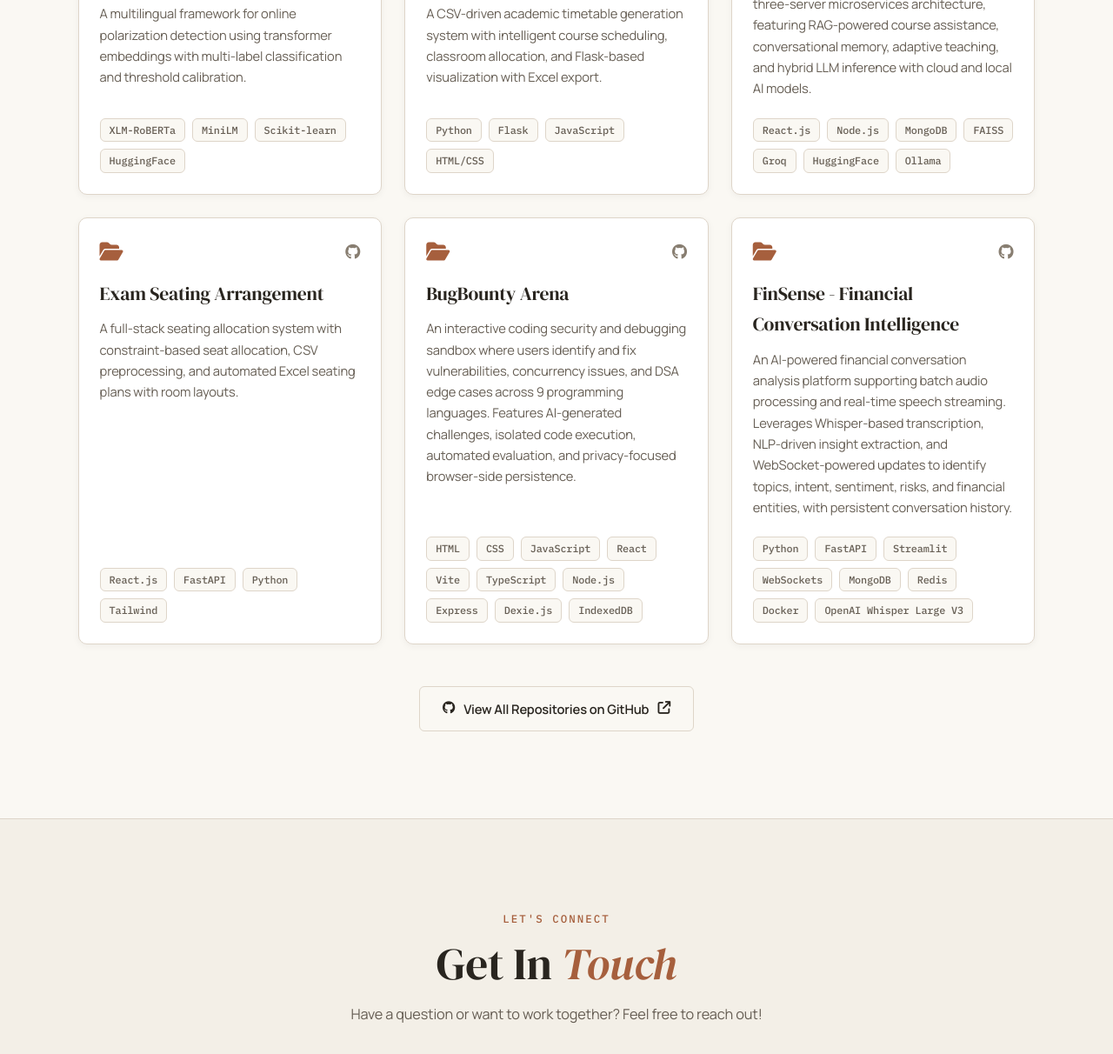
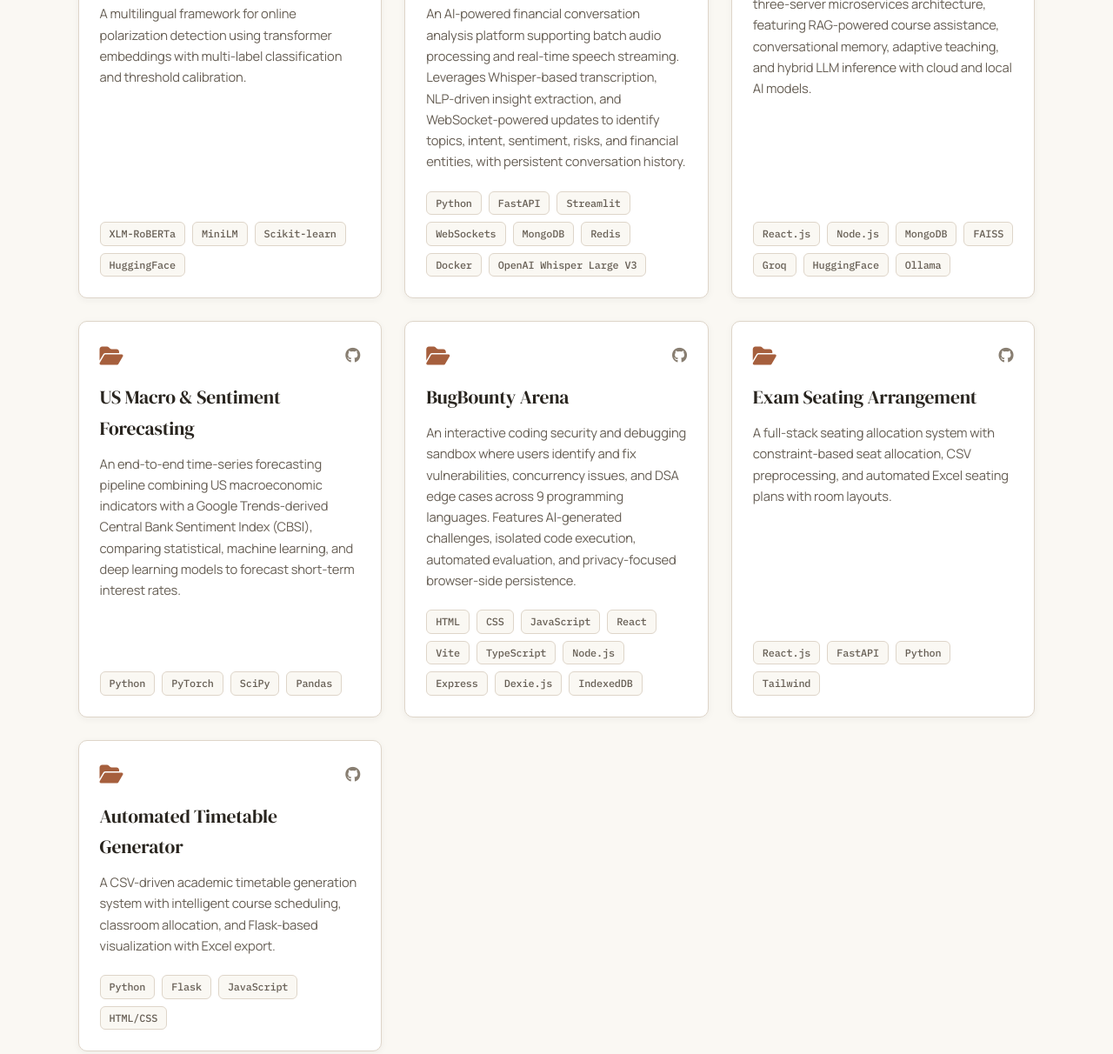
Before and after one commit to rishita7558/Portfolio, a plain HTML site: page index.html in a window 1280 px wide. Shown: the part 4514-5726 px from the top of the page at 87% size. Drawn offline with nearby package versions, Linux system fonts and the light colour scheme.

Commit message:
feat: add US Macro & Sentiment Forecasting project and reorder projects

```diff
--- a/index.html
+++ b/index.html
@@ -518,20 +518,25 @@
                     <div class="project-card-header">
                         <i class="fa-solid fa-folder-open folder-icon"></i>
                         <div class="project-card-links">
-                            <a href="https://github.com/rishita7558/timetable-generator-Logic-Beyond" target="_blank"
-                                rel="noopener noreferrer" aria-label="GitHub link"><i
-                                    class="fa-brands fa-github"></i></a>
+                            <a href="https://github.com/rishita7558" target="_blank" rel="noopener noreferrer"
+                                aria-label="GitHub link"><i class="fa-brands fa-github"></i></a>
                         </div>
                     </div>
                     <div class="project-card-body">
-                        <h3>Automated Timetable Generator</h3>
-                        <p>A CSV-driven academic timetable generation system with intelligent course scheduling,
-                            classroom allocation, and Flask-based visualization with Excel export.</p>
+                        <h3>FinSense - Financial Conversation Intelligence</h3>
+                        <p>An AI-powered financial conversation analysis platform supporting batch audio processing and
+                            real-time speech streaming. Leverages Whisper-based transcription, NLP-driven insight
+                            extraction, and WebSocket-powered updates to identify topics, intent, sentiment, risks, and
+                            financial entities, with persistent conversation history.</p>
                         <div class="project-card-tags">
                             <span>Python</span>
-                            <span>Flask</span>
-                            <span>JavaScript</span>
-                            <span>HTML/CSS</span>
+                            <span>FastAPI</span>
+                            <span>Streamlit</span>
+                            <span>WebSockets</span>
+                            <span>MongoDB</span>
+                            <span>Redis</span>
+                            <span>Docker</span>
+                            <span>OpenAI Whisper Large V3</span>
                         </div>
                     </div>
                 </div>
@@ -568,20 +573,21 @@
                     <div class="project-card-header">
                         <i class="fa-solid fa-folder-open folder-icon"></i>
                         <div class="project-card-links">
-                            <a href="https://github.com/rishita7558/Seating-Arrangement" target="_blank"
-                                rel="noopener noreferrer" aria-label="GitHub link"><i
+                            <a href="https://github.com/rishita7558/Central-Bank-Interest-Rate-Policy-Prediction"
+                                target="_blank" rel="noopener noreferrer" aria-label="GitHub link"><i
                                     class="fa-brands fa-github"></i></a>
                         </div>
                     </div>
                     <div class="project-card-body">
-                        <h3>Exam Seating Arrangement</h3>
-                        <p>A full-stack seating allocation system with constraint-based seat allocation, CSV
-                            preprocessing, and automated Excel seating plans with room layouts.</p>
+                        <h3>US Macro & Sentiment Forecasting</h3>
+                        <p>An end-to-end time-series forecasting pipeline combining US macroeconomic indicators with a
+                            Google Trends-derived Central Bank Sentiment Index (CBSI), comparing statistical, machine
+                            learning, and deep learning models to forecast short-term interest rates.</p>
                         <div class="project-card-tags">
-                            <span>React.js</span>
-                            <span>FastAPI</span>
                             <span>Python</span>
-                            <span>Tailwind</span>
+                            <span>PyTorch</span>
+                            <span>SciPy</span>
+                            <span>Pandas</span>
                         </div>
                     </div>
                 </div>
@@ -621,25 +627,43 @@
                     <div class="project-card-header">
                         <i class="fa-solid fa-folder-open folder-icon"></i>
                         <div class="project-card-links">
-                            <a href="https://github.com/rishita7558" target="_blank" rel="noopener noreferrer"
-                                aria-label="GitHub link"><i class="fa-brands fa-github"></i></a>
+                            <a href="https://github.com/rishita7558/Seating-Arrangement" target="_blank"
+                                rel="noopener noreferrer" aria-label="GitHub link"><i
+                                    class="fa-brands fa-github"></i></a>
                         </div>
                     </div>
                     <div class="project-card-body">
-                        <h3>FinSense - Financial Conversation Intelligence</h3>
-                        <p>An AI-powered financial conversation analysis platform supporting batch audio processing and
-                            real-time speech streaming. Leverages Whisper-based transcription, NLP-driven insight
-                            extraction, and WebSocket-powered updates to identify topics, intent, sentiment, risks, and
-                            financial entities, with persistent conversation history.</p>
+                        <h3>Exam Seating Arrangement</h3>
+                        <p>A full-stack seating allocation system with constraint-based seat allocation, CSV
+                            preprocessing, and automated Excel seating plans with room layouts.</p>
+                        <div class="project-card-tags">
+                            <span>React.js</span>
+                            <span>FastAPI</span>
+                            <span>Python</span>
+                            <span>Tailwind</span>
+                        </div>
+                    </div>
+                </div>
+
+                <!-- Project 7 -->
+                <div class="project-card reveal">
+                    <div class="project-card-header">
+                        <i class="fa-solid fa-folder-open folder-icon"></i>
+                        <div class="project-card-links">
+                            <a href="https://github.com/rishita7558/timetable-generator-Logic-Beyond" target="_blank"
+                                rel="noopener noreferrer" aria-label="GitHub link"><i
+                                    class="fa-brands fa-github"></i></a>
+                        </div>
+                    </div>
+                    <div class="project-card-body">
+                        <h3>Automated Timetable Generator</h3>
+                        <p>A CSV-driven academic timetable generation system with intelligent course scheduling,
+                            classroom allocation, and Flask-based visualization with Excel export.</p>
                         <div class="project-card-tags">
                             <span>Python</span>
-                            <span>FastAPI</span>
-                            <span>Streamlit</span>
-                            <span>WebSockets</span>
-                            <span>MongoDB</span>
-                            <span>Redis</span>
-                            <span>Docker</span>
-                            <span>OpenAI Whisper Large V3</span>
+                            <span>Flask</span>
+                            <span>JavaScript</span>
+                            <span>HTML/CSS</span>
                         </div>
                     </div>
                 </div>
```
